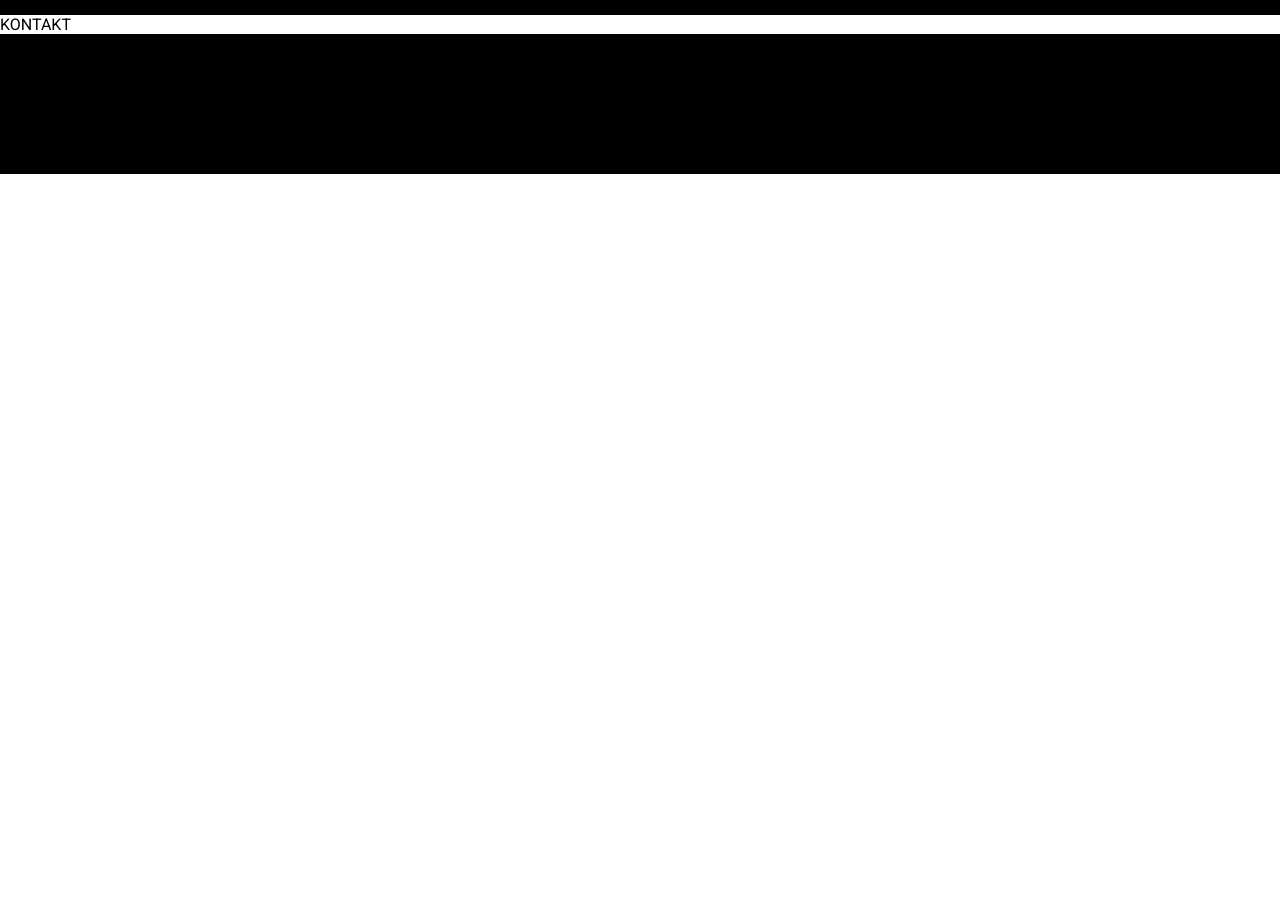
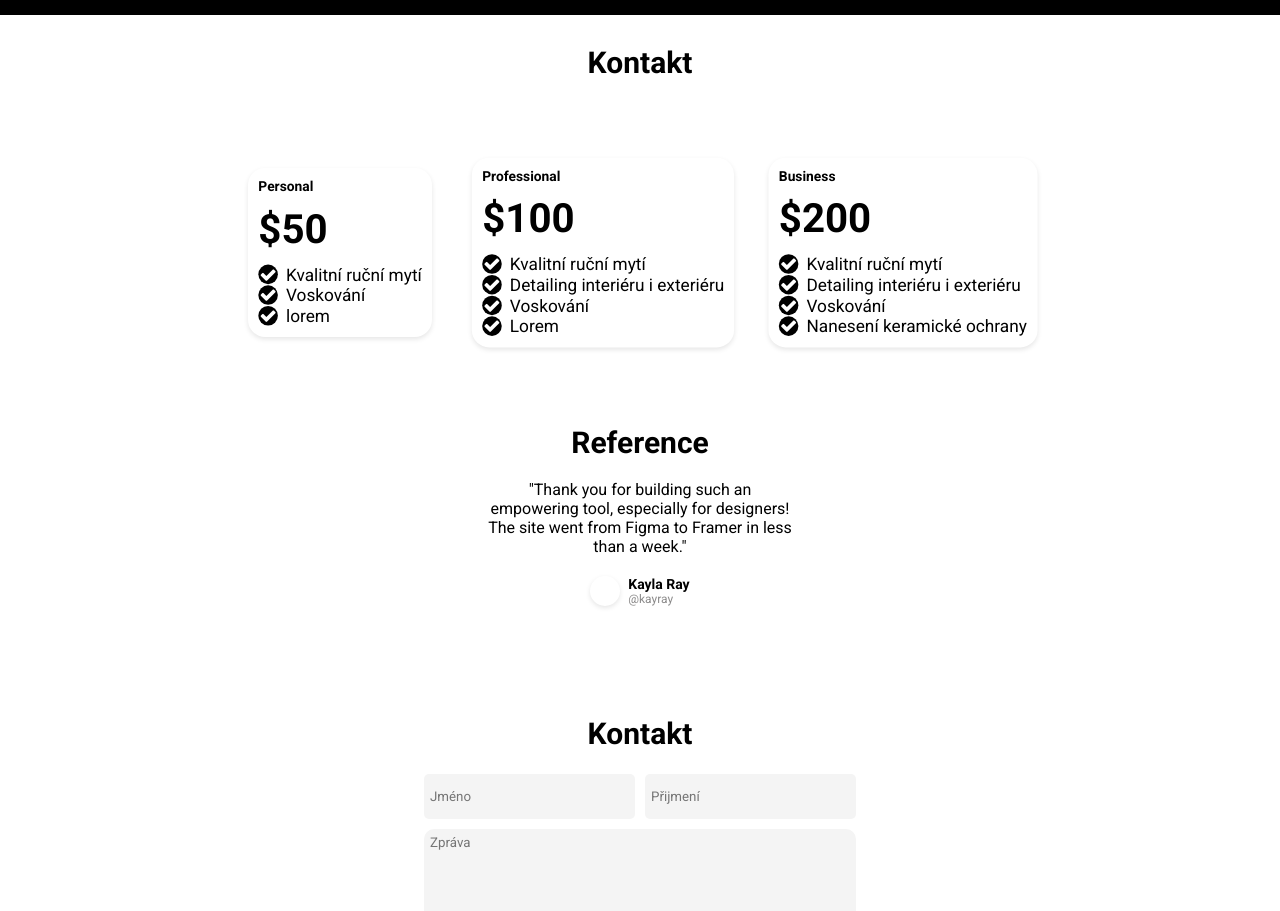
Before and after one commit to matthewSach/zaverecneKodovani, a plain HTML site: page contact.html in a window 1280 px wide. Shown: the part 41-952 px from the top of the page. Before the commit the page ends 800 px from the top, so only its background shows below. Drawn offline with Linux system fonts and the light colour scheme.

Commit message:
index & contact pages are done (only add images to project and finish more info page)

```diff
--- a/contact.html
+++ b/contact.html
@@ -5,7 +5,8 @@
     <meta name="viewport" content="width=device-width, initial-scale=1.0">
     <link rel="stylesheet" href="style.css">
     <link href="https://fonts.googleapis.com/css2?family=Roboto:wght@400;700&display=swap" rel="stylesheet">
-    <title>Document</title>
+    <link rel="stylesheet" href="https://cdnjs.cloudflare.com/ajax/libs/font-awesome/4.7.0/css/font-awesome.min.css">
+    <title>Kontakt</title>
 </head>
 <body>
     <header>
@@ -21,7 +22,66 @@
 
 
     <main>
-        KONTAKT
+       <h1 class="contact-heading">Kontakt</h1>
+
+       <section class="banners">
+            <div class="banner-container banner-smaller">
+                <h3 class="type-of-sub">Personal</h3>
+                <p class="price">$50</p>
+                <ul class="benefits">
+                    <li class="benefit"><i class="fa fa-check"></i>Kvalitní ruční mytí</li>
+                    <li class="benefit"><i class="fa fa-check"></i>Voskování</li>
+                    <li class="benefit"><i class="fa fa-check"></i>lorem</li>
+                </ul>
+            </div>
+            <div class="banner-container">
+                <h3 class="type-of-sub">Professional</h3>
+                <p class="price">$100</p>
+                <ul class="benefits">
+                    <li class="benefit"><i class="fa fa-check"></i>Kvalitní ruční mytí</li>
+                    <li class="benefit"><i class="fa fa-check"></i>Detailing interiéru i exteriéru</li>
+                    <li class="benefit"><i class="fa fa-check"></i>Voskování</li>
+                    <li class="benefit"><i class="fa fa-check"></i>Lorem</li>
+                </ul>
+            </div>
+            <div class="banner-container">
+                <h3 class="type-of-sub">Business</h3>
+                <p class="price">$200</p>
+                <ul class="benefits">
+                    <li class="benefit"><i class="fa fa-check"></i>Kvalitní ruční mytí</li>
+                    <li class="benefit"><i class="fa fa-check"></i>Detailing interiéru i exteriéru</li>
+                    <li class="benefit"><i class="fa fa-check"></i>Voskování</li>
+                    <li class="benefit"><i class="fa fa-check"></i>Nanesení keramické ochrany</li>
+                </ul>
+            </div>
+       </section>
+
+       <section class="reference">
+        <h2 class="ref-heading">Reference</h2>
+
+        <p class="ref-content">"Thank you for building such an empowering tool, especially for designers! The site went from Figma to Framer in less than a week."</p>
+        <div class="ref-person">
+            <div class="ref-per-foto">
+
+            </div>
+            <div class="per-profile">
+                <p class="ref-per-name">Kayla Ray</p>
+                <p class="ref-per-prof">@kayray</p>
+            </div>
+        </div>
+       </section>
+
+       <section class="contact-form-section">
+        <h2 class="ref-heading">Kontakt</h2>
+        <form>
+            <div class="user-name-inputs">
+                <input type="text" name="" id="" placeholder="Jméno">
+                <input type="text" name="" id="" placeholder="Přijmení">
+            </div>
+            <textarea name="" id="" placeholder="Zpráva"></textarea>
+            <button>Send</button>
+        </form>
+       </section>
     </main>
 
     <footer>
--- a/style.css
+++ b/style.css
@@ -90,7 +90,6 @@ nav{
     padding: 7px;
     font-size: 13px;
     border-radius: 5px;
-
     font-weight: 600;
 }
 
@@ -167,7 +166,7 @@ nav{
     line-height: 50px;
     cursor: pointer;
     transition: all linear 0.1s;
-
+    font-weight: bold;
 }
 
 .fa-plus{
@@ -177,7 +176,7 @@ nav{
     transition: all linear 0.1s;
 }
 .question:hover {
-    border-bottom: 1px solid #777777;
+    border-bottom: 1px solid #8c8b8b;
 }
 .question:hover .fa-plus {
     transform: scale(1.2)!important;
@@ -190,3 +189,174 @@ footer{
     background-color: #000;
     margin-bottom: 30px;
 }
+
+/* CONTACT PAGE */
+
+.contact-heading {
+    text-align: center;
+    font-size: 30px;
+    margin: 30px 0;
+}
+
+.banners{
+    width: 70%;
+    margin: 80px auto;
+    padding: 10px;
+    display: flex;
+    justify-content: space-evenly;
+    align-items: center;
+
+}
+
+.banner-container{
+    padding: 9px;
+    transform: scale(1.15);
+    box-shadow: 0 2px 5px rgba(0,0,0,0.1);
+    border-radius: 15px;
+    transition: all linear 0.2s;
+    margin: 0 10px;
+}
+
+.banner-container:hover{
+    scale: 1.05;
+}
+
+.type-of-sub{
+    font-size: 12px;
+}
+
+.price{
+    font-size: 35px;
+    margin: 10px 0;
+    font-weight: bold;
+
+}
+
+.benefits{
+    list-style: none;
+}
+
+.benefit{
+    font-size: 15px;
+}
+
+.fa-check{
+    background-color: #000;
+    color: #fff;
+    padding: 1px;
+    margin-right: 7px;
+    border-radius: 50%;
+}
+/* references */
+
+.reference{
+    width: 30%;
+    margin: 0 auto;
+    margin-bottom: 50px;
+}
+
+.ref-heading{
+    text-align: center;
+    font-size: 30px;
+    margin: 10px 0;
+}
+
+.ref-content{
+    text-align: center;
+    margin: 20px auto;
+    width: 80%;
+}
+
+.ref-person{
+    display: flex;
+    justify-content: space-evenly;
+    margin: 15px auto;
+    width: 30%;
+}
+
+.ref-per-foto{
+    width: 30px;
+    height: 30px;
+    border-radius: 50%;
+    padding: 1px;
+    box-shadow: 0 2px 5px rgba(0,0,0,0.1);
+}
+
+.per-profile{
+    display: flex;
+    flex-direction: column;
+}
+.ref-per-name{
+    font-size: 14px;
+    font-weight: bold;
+}
+
+.ref-per-prof{
+    font-size: 12px;
+    color: #8c8b8b;
+}
+
+/* Contact */
+.contact-form-section{
+    width: 70%;
+    margin: 110px auto;
+    margin-bottom: 30px;
+}
+.contact-form-section h2{
+    margin: 15px auto;
+}
+
+form{
+    padding: 8px;
+    width: 50%;
+    margin: 0 auto;
+}
+
+.user-name-inputs{
+    display: flex;
+
+}
+input{
+    width: 50%;
+    height: 45px;
+    padding: 6px;
+    outline: none;
+    border: none;
+    background: #f4f4f4;
+    border-radius: 5px;
+
+}
+input:nth-child(1){
+    margin-right: 5px;
+    margin-bottom: 10px;
+}
+
+input:nth-child(2){
+    margin-left: 5px;
+    margin-bottom: 10px;
+
+}
+
+textarea{
+    resize: none;
+    width: 100%;
+    height: 130px;
+    padding: 6px;
+    outline: none;
+    border: none;
+    background: #f4f4f4;
+    border-radius: 10px;
+
+}
+
+button{
+    width: 100%;
+    border: none;
+    font-weight: bold;
+    height: 40px;
+    color: #fff;
+    background-color: #161616;
+    border-radius: 5px;
+
+    margin: 5px 0;
+}
```
